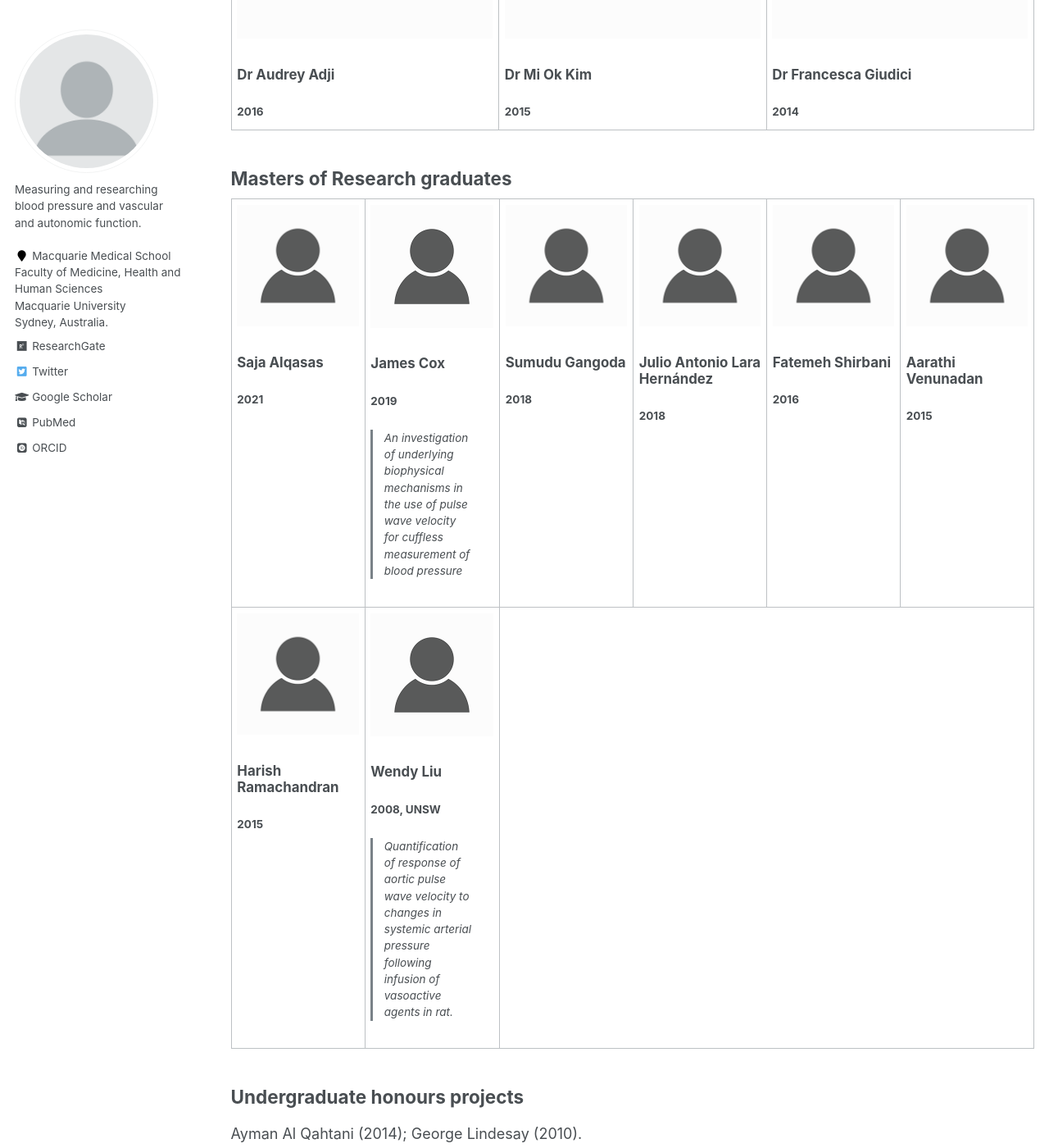
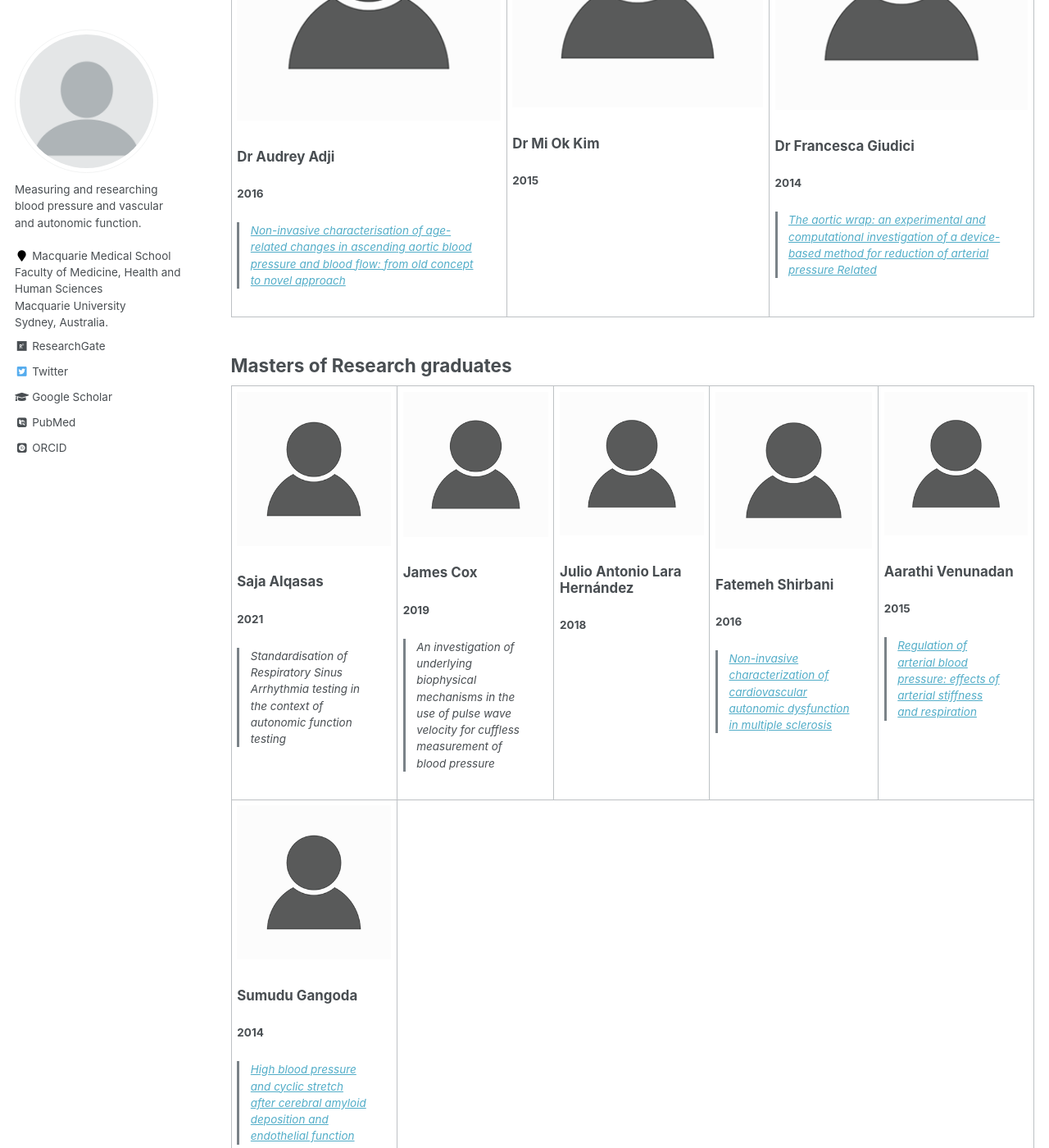
Before and after one commit to bpaflab/bpaflab.github.io, a Jekyll site: the page built from _pages/team.html, in a window 1280 px wide and 1400 px high, scrolled down 4816 px. Shown: the whole window at 82% size. Built offline with Jekyll 4.4.1, drawn with Linux system fonts in a browser that asks for light colours; some web fonts are replaced; some of the changed text lies outside the part shown.

Commit message:
Update team.html
Thesis titles added.

```diff
--- a/_pages/team.html
+++ b/_pages/team.html
@@ -85,7 +85,7 @@ author_profile: true
       <a href="https://researchers.mq.edu.au/en/persons/stephen-woodford"><img src="../images/people_stephen_woodford_gs.jpg" width="100%"  alt="Photo of Stephen Woordford.">
       <h2>Dr Stephen Woodford</h2></a>
       <h3>PhD candidate</h3>
-      <blockquote>Cardiovascular Regulation in Human Aging</blockquote></td>
+      <blockquote>The pressure field defined by stroke volume and systemic elastance as a novel paradigm for perfusion management of the circulatory system</blockquote></td>
 </tr>
 <tr style="vertical-align:top">
     <td width="25%" style="vertical-align:top">
@@ -179,50 +179,56 @@ author_profile: true
       <img src="../images/people_icon.png" width="100%"  alt="Photo of Kingsley Duru.">
       <h2>Dr Kingsley Duru</h2>
       <h3>2021</h3>
+      <blockquote>Synergistic effect of isoflavones and Inonotus obliquus (chaga) extract on streptozotocin induced type II diabetes rats</blockquote>
     </td>
     <td width="15%" style="vertical-align:top">
       <img src="../images/people_icon.png" width="100%"  alt="Photo of Mahdieh Rezaeian.">
       <h2>Dr Mahdieh Rezaeian</h2>
       <h3>2019</h3>
+      <blockquote><a href="http://hdl.handle.net/1959.14/1282087">Retinal dynamic vascular biomarkers of arterial stiffness</a></blockquote>
     </td>
     <td width="15%" style="vertical-align:top">
       <img src="../images/people_icon.png" width="100%"  alt="Photo of Alireza Rezvani Sharif.">
       <h2>Dr Alireza Rezvani Sharif</h2>
       <h3>2018</h3>
+      <blockquote><a href="http://hdl.handle.net/1959.14/1281983">Biomechanical characterization of the remodeling of atherosclerotic arteries and plaque rupture</a></blockquote>
     </td>
     <td width="15%" style="vertical-align:top">
       <img src="../images/people_icon.png" width="100%"  alt="Photo of Sumudu Gangoda.">
       <h2>Dr Sumudu Gangoda</h2>
       <h3>2018</h3>
-      <blockquote>Cyclic stretch of brain microvascular endothelial cells and regulation of amyloid processing and expression: evidence for contribution of vascular pulsatility in Alzheimer's disease</blockquote>
+      <blockquote><a href="https://multisearch.mq.edu.au/permalink/61MACQUARIE_INST/1c87tk9/alma99244683909002171">Cyclic stretch of brain microvascular endothelial cells and regulation of amyloid processing and expression: evidence for contribution of vascular pulsatility in Alzheimer's disease</a></blockquote>
     </td>
     <td width="15%" style="vertical-align:top">
       <img src="../images/people_icon.png" width="100%"  alt="Photo of Djahida Bedja.">
       <h2>Dr Djahida Bedja</h2>
       <h3>2016</h3>
+      <blockquote><a href="http://hdl.handle.net/1959.14/1276742">Effect of inhibition of glycosphingolipid synthesis on vascular and cardiac function: a novel therapeutic strategy</a></blockquote>
     </td>
     <td width="15%" style="vertical-align:top">
       <img src="../images/people_icon.png" width="100%"  alt="Photo of Parisa Kouchaki.">
       <h2>Dr Parisa Kouchaki</h2>
       <h3>2016</h3>
-      <blockquote>Effects of baroreflex activation therapy on vascular hemodynamics: from experimental investigation to patient treatment</blockquote>
+      <blockquote><a href="https://multisearch.mq.edu.au/permalink/61MACQUARIE_INST/1c87tk9/alma99244582710302171">Effects of baroreflex activation therapy on vascular hemodynamics: from experimental investigation to patient treatment</a></blockquote>
     </td>
   </tr><tr>
     <td width="15%" style="vertical-align:top">
       <img src="../images/people_icon.png" width="100%"  alt="Photo of Isabella Tan.">
       <h2>Dr Isabella Tan</h2>
       <h3>2016</h3>
-      <blockquote>Effects of heart rate on arterial stiffness</blockquote>
+      <blockquote><a href="https://multisearch.mq.edu.au/permalink/61MACQUARIE_INST/7h5qs5/alma99244542406302171">Effects of heart rate on arterial stiffness</a></blockquote>
     </td>
     <td width="15%" style="vertical-align:top">
       <img src="../images/people_icon.png" width="100%"  alt="Photo of Kayla Viegas.">
       <h2>Dr Kayla Viegas</h2>
       <h3>2014</h3>
+      <blockquote><a href="http://hdl.handle.net/1959.14/1066509">The use of genetically modified mouse models for investigations of mechanisms of arterial stiffness</a></blockquote>
     </td>
     <td width="15%" style="vertical-align:top">
       <img src="../images/people_icon.png" width="100%"  alt="Photo of George Lindesay.">
       <h2>Dr George Lindesay</h2>
       <h3>2013</h3>
+      <blockquote><a href="http://hdl.handle.net/1959.14/1137629">Effects of sympathetic nerve activity on the stiffness of conduit arteries</a></blockquote>
     </td>
     <td width="15%" style="vertical-align:top">
       <img src="../images/people_icon.png" width="100%"  alt="Photo of Azadeh Farnoush.">
@@ -256,6 +262,7 @@ author_profile: true
       <img src="../images/people_icon.png" width="100%"  alt="Photo of Audrey Adji.">
       <h2>Dr Audrey Adji</h2>
       <h3>2016</h3>
+      <blockquote><a href="http://hdl.handle.net/1959.14/1074250">Non-invasive characterisation of age-related changes in ascending aortic blood pressure and blood flow: from old concept to novel approach</a></blockquote>
     </td>
     <td width="15%" style="vertical-align:top">
       <img src="../images/people_icon.png" width="100%"  alt="Photo of Mi Ok Kim.">
@@ -266,6 +273,8 @@ author_profile: true
       <img src="../images/people_icon.png" width="100%"  alt="Photo of Francesca Giudici.">
       <h2>Dr Francesca Giudici</h2>
       <h3>2014</h3>
+      <blockquote><a href="http://hdl.handle.net/1959.14/1274233">The aortic wrap: an experimental and computational investigation of a device-based method for reduction of arterial pressure
+Related</a></blockquote>
     </td>
   <tr>
 </table>
@@ -277,17 +286,13 @@ author_profile: true
       <img src="../images/people_icon.png" width="100%"  alt="Photo of Saja Alqasas.">
       <h2>Saja Alqasas</h2>
       <h3>2021</h3>
+      <blockquote>Standardisation of Respiratory Sinus Arrhythmia testing in the context of autonomic function testing</blockquote>
     </td>
     <td width="15%" style="vertical-align:top">
       <img src="../images/people_icon.png" width="100%"  alt="Photo of James Cox.">
       <h2>James Cox</h2>
       <h3>2019</h3>
       <blockquote>An investigation of underlying biophysical mechanisms in the use of pulse wave velocity for cuffless measurement of blood pressure</blockquote>
-    </td>
-    <td width="15%" style="vertical-align:top">
-      <img src="../images/people_icon.png" width="100%"  alt="Photo of Sumudu Gangoda.">
-      <h2>Sumudu Gangoda</h2>
-      <h3>2018</h3>
     </td>
     <td width="15%" style="vertical-align:top">
       <img src="../images/people_icon.png" width="100%"  alt="Photo of Julio Antonio Lara Hernández.">
@@ -298,18 +303,27 @@ author_profile: true
       <img src="../images/people_icon.png" width="100%"  alt="Photo of Fatemeh Shirbani.">
       <h2>Fatemeh Shirbani</h2>
       <h3>2016</h3>
+      <blockquote><a href="http://hdl.handle.net/1959.14/1166554">Non-invasive characterization of cardiovascular autonomic dysfunction in multiple sclerosis</a></blockquote>
     </td>
     <td width="15%" style="vertical-align:top">
       <img src="../images/people_icon.png" width="100%"  alt="Photo of Aarathi Venunadan.">
       <h2>Aarathi Venunadan</h2>
       <h3>2015</h3>
+      <blockquote><a href="http://hdl.handle.net/1959.14/1089160">Regulation of arterial blood pressure: effects of arterial stiffness and respiration</a></blockquote>
     </td>
   </tr>
+  <td width="15%" style="vertical-align:top">
+    <img src="../images/people_icon.png" width="100%"  alt="Photo of Sumudu Gangoda.">
+    <h2>Sumudu Gangoda</h2>
+    <h3>2014</h3>
+    <blockquote><a href="http://hdl.handle.net/1959.14/1050556">High blood pressure and cyclic stretch after cerebral amyloid deposition and endothelial function</a></blockquote>
+  </td>
   <tr>
     <td width="15%" style="vertical-align:top">
       <img src="../images/people_icon.png" width="100%"  alt="Photo of Harish Ramachandran.">
       <h2>Harish Ramachandran</h2>
       <h3>2015</h3>
+      <blockquote><a href="http://hdl.handle.net/1959.14/1077909">Investigation of heart rate variability and baroreceptor sensitivity in rats</a></blockquote>
     </td>
     <td width="15%" style="vertical-align:top">
       <img src="../images/people_icon.png" width="100%"  alt="Photo of Wendy Liu.">
```
